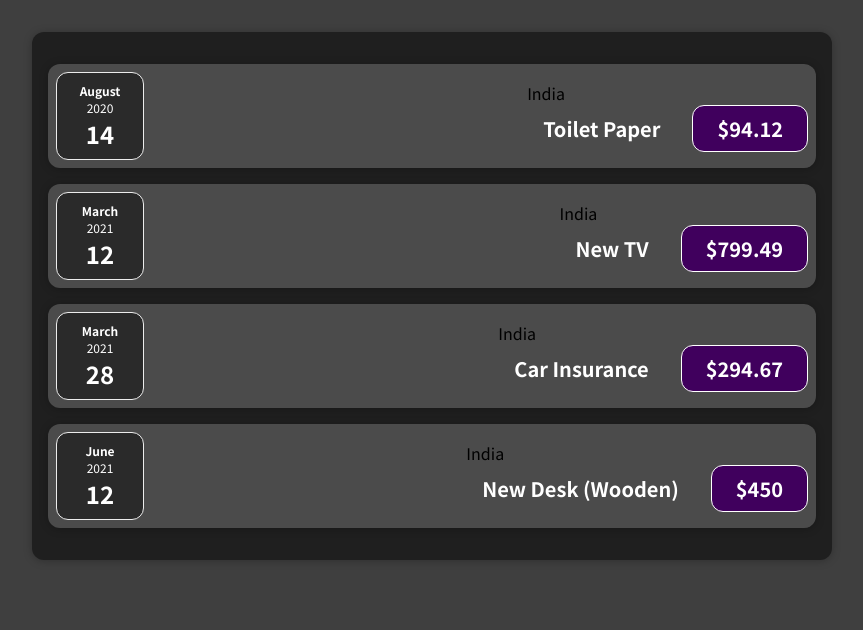
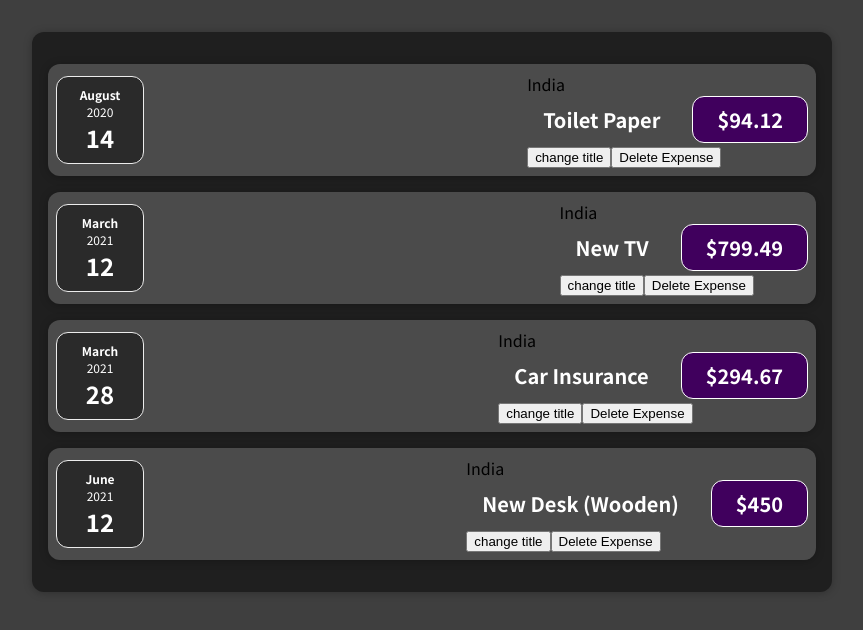
Before and after one commit to s-k-22/ExpenseTrackerReact, a React (Create React App) app: page / in a window 1280 px wide. Shown: the top 630 px of the page, without its empty margins (208-1071 px from the left). Built offline with nearby package versions, Linux system fonts and the light colour scheme.

Commit message:
delete event listener is added

```diff
--- a/src/components/Expenses/ExpenseDetails.js
+++ b/src/components/Expenses/ExpenseDetails.js
@@ -1,7 +1,15 @@
-import React from 'react';
-import './ExpenseItem.css'
+import React from "react";
+import "./ExpenseItem.css";
 
 export const ExpenseDetails = (props) => {
+  const clickHandler = () => {
+    console.log("clicked");
+  };
+  const deleteExpense = () => {
+    const expense = document.querySelector(".expense-item");
+    // console.log(expense);
+    expense.remove();
+  };
   return (
     <div>
       <div>{props.locationOfExpenditure}</div>
@@ -9,6 +17,8 @@ export const ExpenseDetails = (props) => {
         <h2>{props.title}</h2>
         <div className="expense-item__price">${props.amount}</div>
       </div>
+      <button onClick={clickHandler}>change title</button>
+      <button onClick={deleteExpense}>Delete Expense</button>
     </div>
   );
-}
+};
```
